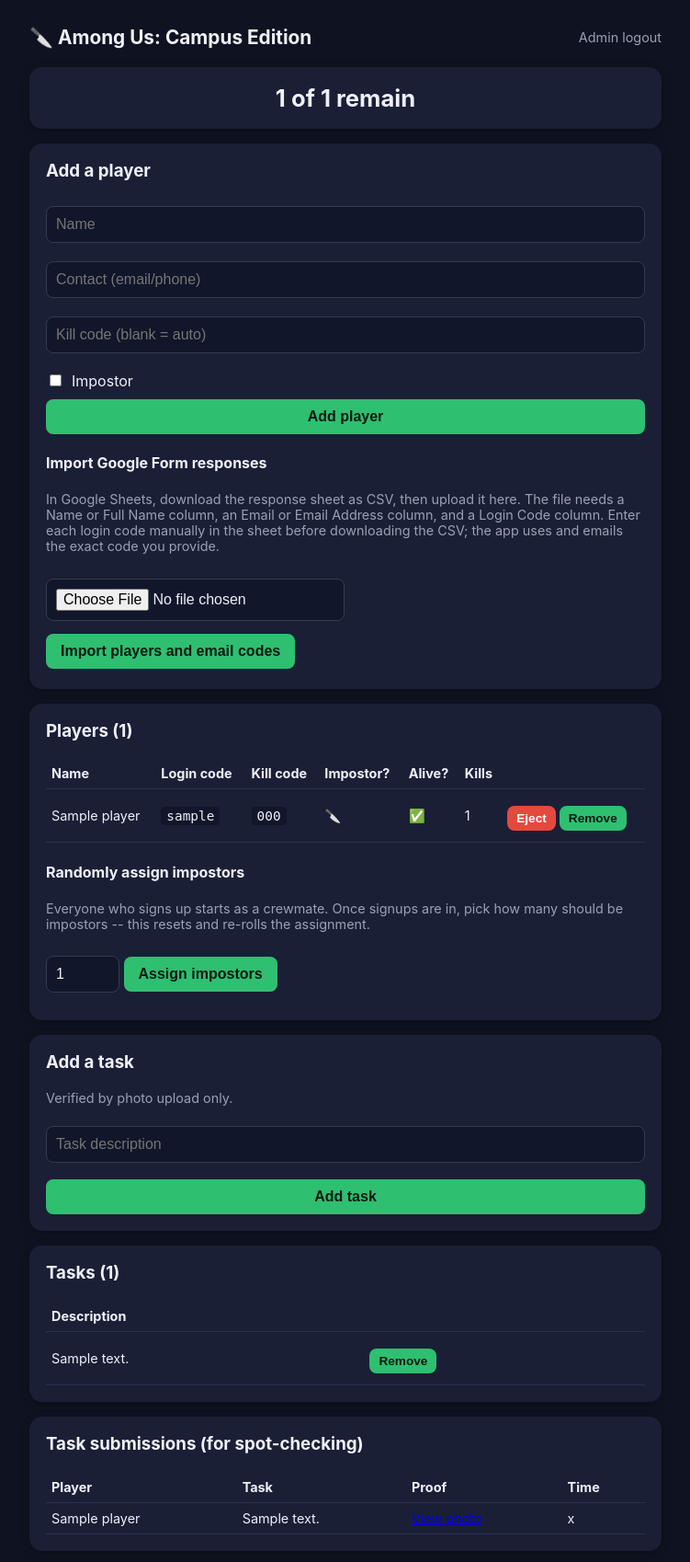
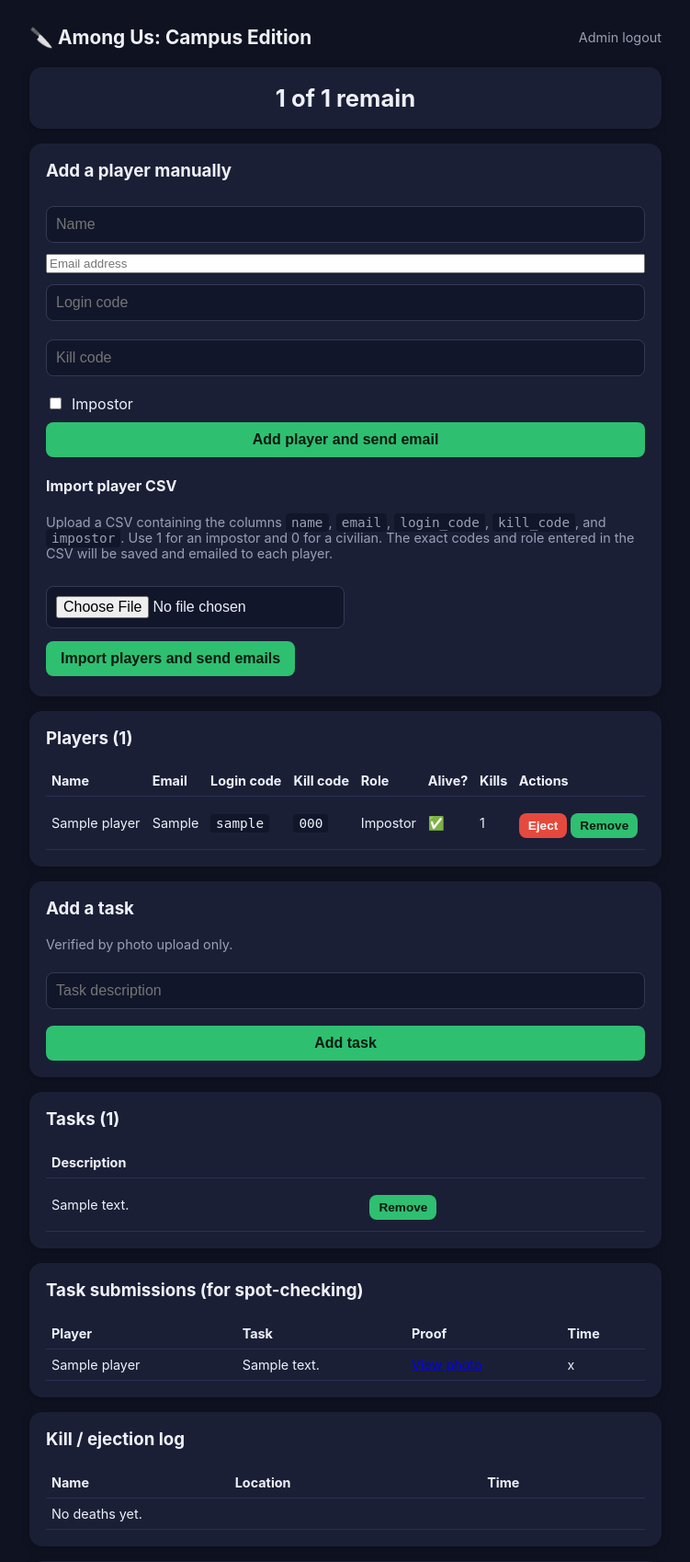
Before and after one commit to Terminator567/among-us, a Flask app: page /admin/dashboard in a window 1280 px wide. Shown: the top 1698 px of the page at 92% size, without its empty margins (264-1015 px from the left). Run offline with Flask 3, Linux system fonts and the light colour scheme; the visitor is signed in with stand-in values (Sample User, id 1); data comes from the database, SQL or seed files in the repository; tables that the repository leaves empty hold one stand-in row (values such as "Sample post"); data that the repository does not hold is empty.

Commit message:
testing email system and initial game flow

```diff
--- a/app.py
+++ b/app.py
@@ -160,47 +160,92 @@ SMTP_PASSWORD = os.environ.get("SMTP_PASSWORD")
 FROM_EMAIL = os.environ.get("FROM_EMAIL", SMTP_USER or "no-reply@example.com")
 
 
-def send_login_email(name, contact, login_code, kill_code):
-    """Emails a player their login code and kill code. Falls back to
-    console printing if SMTP isn't configured, so this is safe to call
-    during local testing."""
-    subject = "You're in: Among Us Campus Edition"
+def send_login_email(
+    name,
+    contact,
+    login_code,
+    kill_code,
+    is_impostor,
+):
+    """Send a player all game information imported from the CSV.
+
+    Returns True when the email is sent successfully.
+    Returns False when SMTP is not configured or sending fails.
+    """
+
+    role_name = "Impostor" if is_impostor else "Civilian"
+
+    subject = "Your Among Us game information"
+
     body = (
         f"Hi {name},\n\n"
-        f"You're signed up for Among Us: Campus Edition.\n\n"
-        f"Your login code (use this to access the game site): {login_code}\n"
-        f"Your killcode (private -- see below): {kill_code}\n\n"
-        f"Go to the game site and enter your login code to see your tasks, "
-        f"the live death log, and -- if you turn out to be the impostor -- "
-        f"the kill entry form.\n\n"
-        f"Your killcode is the one thing you should never share, except in "
-        f"one situation: if someone tags you in person and claims to be the "
-        f"impostor, you reveal your killcode to them so they can confirm the "
-        f"kill in the app. Don't give it to anyone before that. Don't enter "
-        f"anyone else's killcode yourself unless you actually got it from "
-        f"them after being tagged.\n\n"
-        f"Good luck."
+        f"You have been registered for Among Us: Campus Edition.\n\n"
+        f"Here is your private game information:\n\n"
+        f"Role: {role_name}\n"
+        f"Login code: {login_code}\n"
+        f"Kill code: {kill_code}\n\n"
+        f"Use your login code to enter the game website.\n\n"
+        f"Your kill code must remain private. Do not send it to another "
+        f"player or show it to anyone during the game. If you are eliminated "
+        f"in person, give your kill code only to the player who eliminated "
+        f"you so they can confirm the elimination on the website.\n\n"
+    )
+
+    if is_impostor:
+        body += (
+            f"You are an impostor.\n\n"
+            f"Your objective is to eliminate civilians without being caught. "
+            f"After a valid in-person elimination, enter the victim's kill "
+            f"code into the game website.\n\n"
+        )
+    else:
+        body += (
+            f"You are a civilian.\n\n"
+            f"Complete your assigned tasks, watch for suspicious behaviour, "
+            f"and avoid revealing your kill code unless you have genuinely "
+            f"been eliminated.\n\n"
+        )
+
+    body += (
+        f"Keep this email private for the duration of the game.\n\n"
+        f"Good luck,\n"
+        f"Among Us Game Admin"
     )
 
     if not SMTP_HOST or not contact:
-        print(f"[email skipped -- no SMTP configured or no contact] "
-              f"Would have sent to {contact!r}: {body}")
+        print(
+            "[email skipped -- no SMTP configured or no email address]\n"
+            f"Recipient: {contact!r}\n"
+            f"Subject: {subject}\n\n"
+            f"{body}\n"
+        )
         return False
 
-    msg = MIMEText(body)
+    msg = MIMEText(body, "plain", "utf-8")
     msg["Subject"] = subject
     msg["From"] = FROM_EMAIL
     msg["To"] = contact
 
     try:
         with smtplib.SMTP(SMTP_HOST, SMTP_PORT) as server:
+            server.ehlo()
             server.starttls()
+            server.ehlo()
+
             if SMTP_USER and SMTP_PASSWORD:
                 server.login(SMTP_USER, SMTP_PASSWORD)
-            server.sendmail(FROM_EMAIL, [contact], msg.as_string())
+
+            server.sendmail(
+                FROM_EMAIL,
+                [contact],
+                msg.as_string(),
+            )
+
+        print(f"[email sent] {contact}")
         return True
-    except Exception as e:
-        print(f"[email failed] {contact}: {e}")
+
+    except Exception as error:
+        print(f"[email failed] {contact}: {error}")
         return False
 
 
@@ -497,46 +542,103 @@ def admin_assign_impostors():
 def admin_add_player():
     if not admin_required():
         return redirect(url_for("admin_login"))
+
     db = get_db()
+
     name = request.form.get("name", "").strip()
     contact = request.form.get("contact", "").strip()
-    kill_code = request.form.get("kill_code", "").strip() or uuid.uuid4().hex[:8]
-    is_impostor = 1 if request.form.get("is_impostor") == "on" else 0
-    login_code = generate_login_code(name)
+    login_code = request.form.get("login_code", "").strip()
+    kill_code = request.form.get("kill_code", "").strip()
+    is_impostor = (
+        1 if request.form.get("is_impostor") == "on" else 0
+    )
+
+    if not name:
+        flash("Enter a player name.")
+        return redirect(url_for("admin_dashboard"))
+
+    if not contact or "@" not in contact:
+        flash("Enter a valid email address.")
+        return redirect(url_for("admin_dashboard"))
+
+    if not login_code:
+        flash("Enter a login code.")
+        return redirect(url_for("admin_dashboard"))
+
+    if not kill_code:
+        flash("Enter a kill code.")
+        return redirect(url_for("admin_dashboard"))
+
     try:
         db.execute(
             """
-            INSERT INTO players (name, contact, login_code, kill_code, is_impostor)
+            INSERT INTO players (
+                name,
+                contact,
+                login_code,
+                kill_code,
+                is_impostor
+            )
             VALUES (?, ?, ?, ?, ?)
             """,
-            (name, contact, login_code, kill_code, is_impostor),
+            (
+                name,
+                contact,
+                login_code,
+                kill_code,
+                is_impostor,
+            ),
         )
+
         db.commit()
-        sent = send_login_email(name, contact, login_code, kill_code)
+
+        sent = send_login_email(
+            name=name,
+            contact=contact,
+            login_code=login_code,
+            kill_code=kill_code,
+            is_impostor=is_impostor,
+        )
+
         if sent:
-            flash(f"Added {name} and emailed their login code.")
+            flash(f"Added {name} and sent their game email.")
         else:
-            flash(f"Added {name}. Login code: {login_code} "
-                  f"(email not sent -- check SMTP settings or contact field).")
+            flash(
+                f"Added {name}, but the email was not sent. "
+                f"Check your SMTP configuration and terminal output."
+            )
+
     except sqlite3.IntegrityError:
-        flash("That kill code (or login code) is already in use — try again.")
+        db.rollback()
+        flash(
+            "That email, login code, or kill code is already being used."
+        )
+
     return redirect(url_for("admin_dashboard"))
 
 
 @app.route("/admin/players/bulk_import", methods=["POST"])
 def admin_bulk_import():
-    """Import a CSV exported from Google Forms/Sheets.
+    """Import players and their game information from a CSV.
 
-    Accepted name headers include ``name`` and ``full name``. Accepted email
-    headers include ``email``, ``email address`` and ``contact``. The CSV must
-    also include a manually chosen ``login_code`` (or ``login code``) value for
-    each player. Extra Google Forms columns, such as Timestamp, are ignored.
+    Required columns:
+        name
+        email
+        login_code
+        kill_code
+        impostor
+
+    The importer uses the exact values entered by the organiser.
+    It does not generate or randomly assign any codes or roles.
     """
+
     if not admin_required():
         return redirect(url_for("admin_login"))
+
     file = request.files.get("csv_file")
-    if not file:
-        flash("No file uploaded.")
+
+    if not file or file.filename == "":
+        flash("Please choose a CSV file.")
         return redirect(url_for("admin_dashboard"))
 
     import csv
@@ -545,58 +647,201 @@ def admin_bulk_import():
     try:
         content = file.read().decode("utf-8-sig")
     except UnicodeDecodeError:
-        flash("The CSV could not be read. Export it from Google Sheets as a CSV file.")
+        flash(
+            "The CSV could not be read. Download it from Google Sheets "
+            "using File → Download → Comma-separated values."
+        )
         return redirect(url_for("admin_dashboard"))
 
     reader = csv.DictReader(io.StringIO(content))
+
+    if not reader.fieldnames:
+        flash("The uploaded CSV does not contain a header row.")
+        return redirect(url_for("admin_dashboard"))
+
+    normalised_headers = {
+        (header or "").strip().lower().replace(" ", "_")
+        for header in reader.fieldnames
+    }
+
+    required_headers = {
+        "name",
+        "email",
+        "login_code",
+        "kill_code",
+        "impostor",
+    }
+
+    missing_headers = required_headers - normalised_headers
+
+    if missing_headers:
+        missing_text = ", ".join(sorted(missing_headers))
+        flash(f"The CSV is missing required columns: {missing_text}.")
+        return redirect(url_for("admin_dashboard"))
+
     db = get_db()
+
     added = 0
+    emails_sent = 0
+    email_failures = 0
     skipped = 0
+    errors = []
 
-    def normalise(row):
+    def normalise_row(raw_row):
         return {
-            (key or "").strip().lower(): (value or "").strip()
-            for key, value in row.items()
+            (key or "").strip().lower().replace(" ", "_"):
+            (value or "").strip()
+            for key, value in raw_row.items()
         }
 
-    for raw_row in reader:
-        row = normalise(raw_row)
-        name = next((row.get(k) for k in ("name", "full name", "player name") if row.get(k)), "")
-        contact = next((row.get(k) for k in ("email address", "email", "contact") if row.get(k)), "")
-        login_code = next((row.get(k) for k in ("login_code", "login code", "logincode") if row.get(k)), "")
+    for row_number, raw_row in enumerate(reader, start=2):
+        row = normalise_row(raw_row)
 
-        if not name or not contact or "@" not in contact or not login_code:
+        name = row.get("name", "")
+        contact = row.get("email", "")
+        login_code = row.get("login_code", "")
+        kill_code = row.get("kill_code", "")
+        impostor_value = row.get("impostor", "")
+
+        if not name:
+            errors.append(f"Row {row_number}: name is missing.")
             skipped += 1
             continue
 
-        # Re-importing the same Google Form export should not create duplicates.
-        if db.execute("SELECT 1 FROM players WHERE lower(contact) = lower(?)", (contact,)).fetchone():
+        if not contact or "@" not in contact:
+            errors.append(
+                f"Row {row_number}: email address is missing or invalid."
+            )
             skipped += 1
             continue
 
-        kill_code = uuid.uuid4().hex[:8]
+        if not login_code:
+            errors.append(f"Row {row_number}: login code is missing.")
+            skipped += 1
+            continue
 
-        # Login codes are supplied by the organiser in the CSV. Reject a row
-        # rather than silently changing the chosen code when it is duplicated.
-        if db.execute("SELECT 1 FROM players WHERE login_code = ?", (login_code,)).fetchone():
+        if not kill_code:
+            errors.append(f"Row {row_number}: kill code is missing.")
+            skipped += 1
+            continue
+
+        if impostor_value not in {"0", "1"}:
+            errors.append(
+                f"Row {row_number}: impostor must be either 0 or 1."
+            )
+            skipped += 1
+            continue
+
+        is_impostor = int(impostor_value)
+
+        existing_email = db.execute(
+            """
+            SELECT id
+            FROM players
+            WHERE lower(contact) = lower(?)
+            """,
+            (contact,),
+        ).fetchone()
+
+        if existing_email:
+            errors.append(
+                f"Row {row_number}: {contact} is already registered."
+            )
+            skipped += 1
+            continue
+
+        existing_login = db.execute(
+            """
+            SELECT id
+            FROM players
+            WHERE login_code = ?
+            """,
+            (login_code,),
+        ).fetchone()
+
+        if existing_login:
+            errors.append(
+                f"Row {row_number}: login code {login_code} is already used."
+            )
+            skipped += 1
+            continue
+
+        existing_kill = db.execute(
+            """
+            SELECT id
+            FROM players
+            WHERE kill_code = ?
+            """,
+            (kill_code,),
+        ).fetchone()
+
+        if existing_kill:
+            errors.append(
+                f"Row {row_number}: kill code {kill_code} is already used."
+            )
             skipped += 1
             continue
 
         try:
-            db.execute(
+            cursor = db.execute(
                 """
-                INSERT INTO players (name, contact, login_code, kill_code, is_impostor)
-                VALUES (?, ?, ?, ?, 0)
+                INSERT INTO players (
+                    name,
+                    contact,
+                    login_code,
+                    kill_code,
+                    is_impostor
+                )
+                VALUES (?, ?, ?, ?, ?)
                 """,
-                (name, contact, login_code, kill_code),
+                (
+                    name,
+                    contact,
+                    login_code,
+                    kill_code,
+                    is_impostor,
+                ),
             )
-            send_login_email(name, contact, login_code, kill_code)
+
+            db.commit()
+
+            email_sent = send_login_email(
+                name=name,
+                contact=contact,
+                login_code=login_code,
+                kill_code=kill_code,
+                is_impostor=is_impostor,
+            )
+
             added += 1
-        except sqlite3.IntegrityError:
+
+            if email_sent:
+                emails_sent += 1
+            else:
+                email_failures += 1
+
+        except sqlite3.IntegrityError as error:
+            db.rollback()
+            errors.append(
+                f"Row {row_number}: database rejected the player: {error}"
+            )
             skipped += 1
 
-    db.commit()
-    flash(f"Imported and emailed {added} player(s). Skipped {skipped} invalid, missing-code, or duplicate row(s).")
+    flash(
+        f"Import complete. Added {added} player(s), sent "
+        f"{emails_sent} email(s), had {email_failures} email failure(s), "
+        f"and skipped {skipped} row(s)."
+    )
+
+    for error in errors[:10]:
+        flash(error)
+
+    if len(errors) > 10:
+        flash(
+            f"There were {len(errors) - 10} additional row errors. "
+            f"Check the CSV and the terminal output."
+        )
+
     return redirect(url_for("admin_dashboard"))
 
 
--- a/example_players.csv
+++ b/example_players.csv
@@ -1,2 +1,3 @@
-name,email,login_code
-Sheelav, sheelav.prakash73@gmail.com, sheelav1234
+name,email,login_code,impostor,kill code
+Sheelav,sheelav.prakash73@gmail.com,sheelav1234,0,abcd
+Prakash,z5485139@ad.unsw.edu.au,prakash1234,1,efgh
--- a/templates/admin_dashboard.html
+++ b/templates/admin_dashboard.html
@@ -6,34 +6,123 @@
 </div>
 
 <div class="card">
-    <h3>Add a player</h3>
-    <form method="post" action="{{ url_for('admin_add_player') }}" class="grid-form">
-        <input type="text" name="name" placeholder="Name" required>
-        <input type="text" name="contact" placeholder="Contact (email/phone)">
-        <input type="text" name="kill_code" placeholder="Kill code (blank = auto)">
-        <label class="checkbox-label"><input type="checkbox" name="is_impostor"> Impostor</label>
-        <button type="submit" class="btn">Add player</button>
+    <h3>Add a player manually</h3>
+
+    <form
+        method="post"
+        action="{{ url_for('admin_add_player') }}"
+        class="grid-form"
+    >
+        <input
+            type="text"
+            name="name"
+            placeholder="Name"
+            required
+        >
+
+        <input
+            type="email"
+            name="contact"
+            placeholder="Email address"
+            required
+        >
+
+        <input
+            type="text"
+            name="login_code"
+            placeholder="Login code"
+            required
+        >
+
+        <input
+            type="text"
+            name="kill_code"
+            placeholder="Kill code"
+            required
+        >
+
+        <label class="checkbox-label">
+            <input type="checkbox" name="is_impostor">
+            Impostor
+        </label>
+
+        <button type="submit" class="btn">
+            Add player and send email
+        </button>
     </form>
 
-    <h4>Import Google Form responses</h4>
-    <p class="muted">In Google Sheets, download the response sheet as CSV, then upload it here. The file needs a Name or Full Name column, an Email or Email Address column, and a Login Code column. Enter each login code manually in the sheet before downloading the CSV; the app uses and emails the exact code you provide.</p>
-    <form method="post" action="{{ url_for('admin_bulk_import') }}" enctype="multipart/form-data" class="inline-form">
-        <input type="file" name="csv_file" accept=".csv" required>
-        <button type="submit" class="btn">Import players and email codes</button>
+    <h4>Import player CSV</h4>
+
+    <p class="muted">
+        Upload a CSV containing the columns
+        <code>name</code>,
+        <code>email</code>,
+        <code>login_code</code>,
+        <code>kill_code</code>, and
+        <code>impostor</code>.
+        Use 1 for an impostor and 0 for a civilian.
+        The exact codes and role entered in the CSV will be saved and emailed
+        to each player.
+    </p>
+
+    <form
+        method="post"
+        action="{{ url_for('admin_bulk_import') }}"
+        enctype="multipart/form-data"
+        class="inline-form"
+    >
+        <input
+            type="file"
+            name="csv_file"
+            accept=".csv,text/csv"
+            required
+        >
+
+        <button type="submit" class="btn">
+            Import players and send emails
+        </button>
     </form>
 </div>
 
 <div class="card">
     <h3>Players ({{ players|length }})</h3>
     <table class="log-table">
-        <tr><th>Name</th><th>Login code</th><th>Kill code</th><th>Impostor?</th><th>Alive?</th><th>Kills</th><th></th></tr>
+       <tr>
+            <th>Name</th>
+            <th>Email</th>
+            <th>Login code</th>
+            <th>Kill code</th>
+            <th>Role</th>
+            <th>Alive?</th>
+            <th>Kills</th>
+            <th>Actions</th>
+        </tr>
         {% for p in players %}
         <tr>
             <td>{{ p.name }}</td>
-            <td><code>{{ p.login_code }}</code></td>
-            <td><code>{{ p.kill_code }}</code></td>
-            <td>{{ "🔪" if p.is_impostor else "" }}</td>
-            <td>{{ "✅" if p.alive else "💀" }}</td>
+
+            <td>{{ p.contact }}</td>
+
+            <td>
+                <code>{{ p.login_code }}</code>
+            </td>
+
+            <td>
+                <code>{{ p.kill_code }}</code>
+            </td>
+
+            <td>
+                {% if p.is_impostor %}
+                    Impostor
+                {% else %}
+                    Civilian
+                {% endif %}
+            </td>
+
+            <td>
+                {{ "✅" if p.alive else "💀" }}
+            </td>
+
             <td>{{ p.kills }}</td>
             <td>
                 {% if p.alive %}
@@ -49,13 +138,6 @@
         </tr>
         {% endfor %}
     </table>
-
-    <h4>Randomly assign impostors</h4>
-    <p class="muted">Everyone who signs up starts as a crewmate. Once signups are in, pick how many should be impostors -- this resets and re-rolls the assignment.</p>
-    <form method="post" action="{{ url_for('admin_assign_impostors') }}" class="inline-form" onsubmit="return confirm('This re-rolls who the impostor(s) are. Continue?');">
-        <input type="number" name="num_impostors" value="1" min="1" style="width:80px; display:inline-block;">
-        <button type="submit" class="btn">Assign impostors</button>
-    </form>
 </div>
 
 <div class="card">
```
